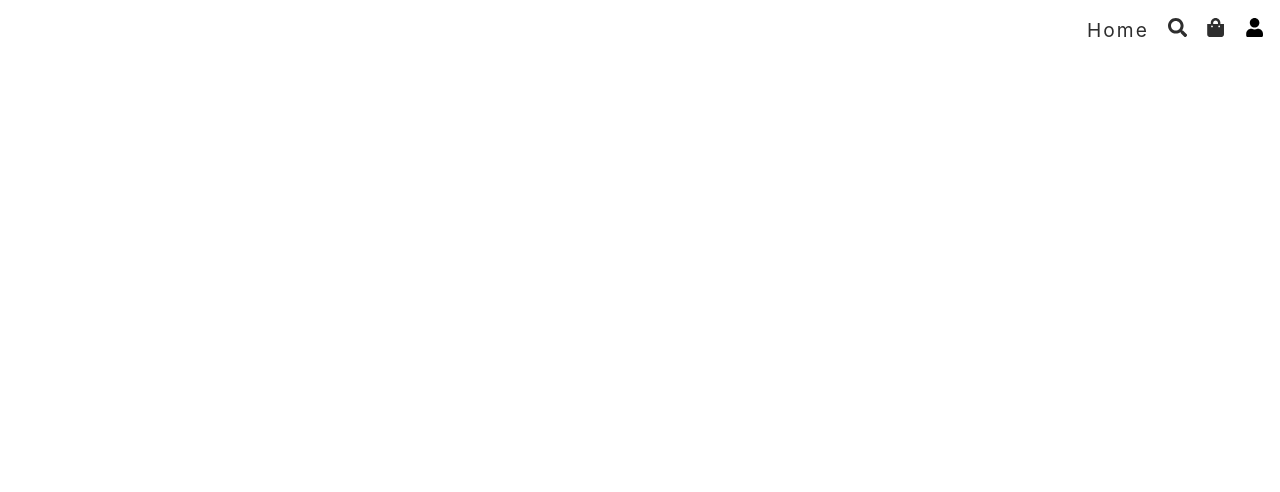
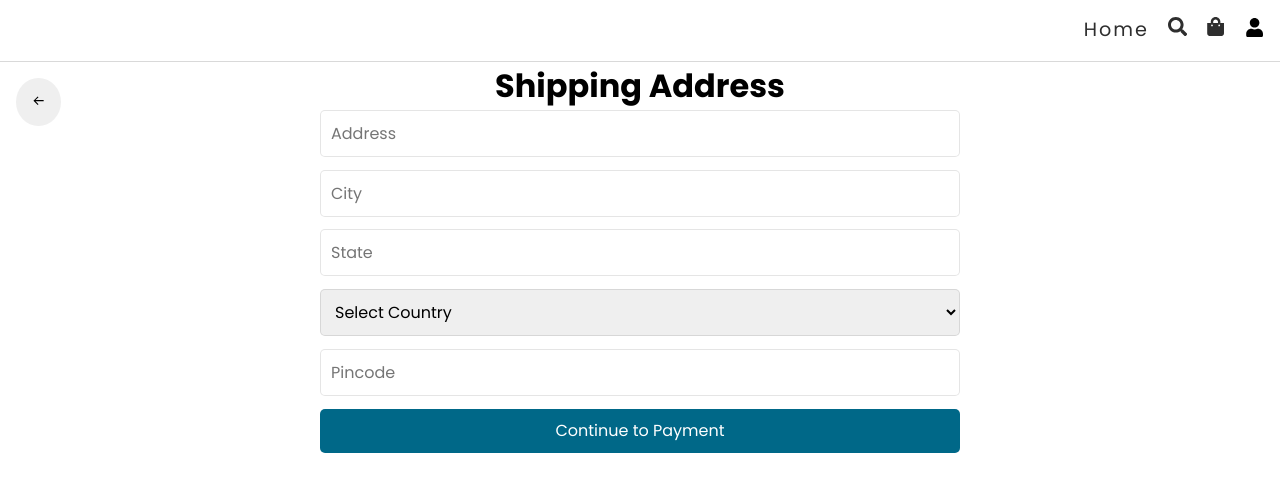
Before and after one commit to Ashish-Bind/MERN-Ecommerce, a React (Vite) app in the folder client/: page /shipping in a window 1280 px wide. Before the commit this address had no page. Shown: the top 492 px of the page. Built offline with nearby package versions, Linux system fonts and the light colour scheme.

Commit message:
Cart and Shipping Page

```diff
--- a/client/src/App.tsx
+++ b/client/src/App.tsx
@@ -6,6 +6,8 @@ import Header from './components/Header'
 const Home = lazy(() => import('./pages/Home'))
 const Search = lazy(() => import('./pages/Search'))
 const Cart = lazy(() => import('./pages/Cart'))
+const Shipping = lazy(() => import('./pages/Shipping'))
+
 const Dashboard = lazy(() => import('./pages/admin/dashboard'))
 const Products = lazy(() => import('./pages/admin/products'))
 const Customers = lazy(() => import('./pages/admin/customers'))
@@ -33,6 +35,11 @@ const App = () => {
           <Route path="/" element={<Home />} />
           <Route path="/search" element={<Search />} />
           <Route path="/cart" element={<Cart />} />
+
+          {/* Protected Routes */}
+          <Route path="/shipping" element={<Shipping />} />
+
+          {/* Admin Routes */}
           <Route path="/admin/dashboard" element={<Dashboard />} />
           <Route path="/admin/product" element={<Products />} />
           <Route path="/admin/customer" element={<Customers />} />
--- /dev/null
+++ b/client/src/components/CartItem.tsx
@@ -0,0 +1,33 @@
+import React from 'react'
+import { FaTrash } from 'react-icons/fa'
+
+interface CartItemProps {
+  id: string
+  img: string
+  name: string
+  price: number
+  stock: number
+  quantity: number
+}
+
+const CartItem = ({ img, name, stock, price, quantity }: CartItemProps) => {
+  return (
+    <div className="item">
+      <div className="item-details">
+        <img src={img} alt={name} />
+        <div>
+          <p>{name}</p>
+          <span>${price}</span>
+        </div>
+      </div>
+      <div className="quantity">
+        <button>-</button>
+        <span>{quantity}</span>
+        <button>+</button>
+        <FaTrash />
+      </div>
+    </div>
+  )
+}
+
+export default CartItem
--- a/client/src/components/ProductCard.tsx
+++ b/client/src/components/ProductCard.tsx
@@ -1,5 +1,4 @@
-import React from 'react'
-import { FaPlus } from 'react-icons/fa'
+import { FaBars, FaPlus } from 'react-icons/fa'
 
 interface ProductCardProps {
   id: string
@@ -26,6 +25,7 @@ const ProductCard = ({
 
       <div className="overlay">
         <button onClick={cartHandler}>{<FaPlus />}</button>
+        <button onClick={cartHandler}>{<FaBars />}</button>
       </div>
     </div>
   )
--- a/client/src/pages/Cart.tsx
+++ b/client/src/pages/Cart.tsx
@@ -1,5 +1,76 @@
+import { useEffect, useState } from 'react'
+import CartItem from '../components/CartItem'
+import { Navigate, useNavigate } from 'react-router-dom'
+
+const cartItems = [
+  {
+    id: '1',
+    name: 'Iphone',
+    img: 'https://m.media-amazon.com/images/I/71d7rfSl0wL._AC_UY327_FMwebp_QL65_.jpg',
+    price: 65500,
+    stock: 10,
+    quantity: 2,
+  },
+  {
+    id: '1',
+    name: 'Iphone',
+    img: 'https://m.media-amazon.com/images/I/71d7rfSl0wL._AC_UY327_FMwebp_QL65_.jpg',
+    price: 65500,
+    stock: 10,
+    quantity: 2,
+  },
+]
+const discount = 500
+
 const Cart = () => {
-  return <div>Cart</div>
+  const [coupon, setCoupon] = useState<string>('')
+  const [isValidCoupon, setIsValidCoupon] = useState<boolean>(false)
+
+  const navigate = useNavigate()
+
+  useEffect(() => {}, [coupon])
+
+  return (
+    <div className="cart">
+      <main>
+        <h1>Cart</h1>
+        <div className="cart-items">
+          {cartItems.length > 0 ? (
+            cartItems.map((item) => <CartItem key={item.name} {...item} />)
+          ) : (
+            <h1>No items added.</h1>
+          )}
+        </div>
+      </main>
+      <aside>
+        <div>Subtotal: ${1}</div>
+        <div>Tax: ${1}</div>
+        <div>Subtotal: ${1}</div>
+        <div>
+          <strong>Total: ${1}</strong>
+        </div>
+
+        <div>
+          <input
+            type="text"
+            placeholder="Have a coupon?"
+            value={coupon}
+            onChange={(e) => setCoupon(e.target.value)}
+          />
+        </div>
+
+        {coupon &&
+          (isValidCoupon ? (
+            <div className="green">
+              ${discount} using the coupon {coupon}
+            </div>
+          ) : (
+            <div className="red">Invalid Coupon</div>
+          ))}
+        <button onClick={() => navigate('/shipping')}>Checkout</button>
+      </aside>
+    </div>
+  )
 }
 
 export default Cart
--- /dev/null
+++ b/client/src/pages/Shipping.tsx
@@ -0,0 +1,85 @@
+import { ChangeEvent, FormEvent, useState } from 'react'
+import { BiArrowBack } from 'react-icons/bi'
+import { FaBackward } from 'react-icons/fa'
+import { useNavigate } from 'react-router-dom'
+
+const Shipping = () => {
+  const [shippingDetails, setShippingDetails] = useState({
+    address: '',
+    city: '',
+    state: '',
+    country: '',
+    pincode: undefined,
+  })
+
+  const navigate = useNavigate()
+
+  const changeHandler = (
+    e: ChangeEvent<HTMLInputElement | HTMLSelectElement>
+  ) => {
+    setShippingDetails((prev) => ({ ...prev, [e.target.name]: e.target.value }))
+  }
+
+  const handleSubmit = (e: FormEvent<HTMLFormElement>) => {
+    e.preventDefault()
+    console.log(shippingDetails)
+  }
+
+  return (
+    <div className="shipping">
+      <div className="back">
+        <button onClick={() => navigate('/cart')}>
+          <BiArrowBack />
+        </button>
+      </div>
+
+      <div className="shipping-details">
+        <h1>Shipping Address</h1>
+        <form onSubmit={handleSubmit}>
+          <input
+            type="text"
+            name="address"
+            placeholder="Address"
+            value={shippingDetails.address}
+            onChange={changeHandler}
+          />
+          <input
+            type="text"
+            name="city"
+            placeholder="City"
+            value={shippingDetails.city}
+            onChange={changeHandler}
+          />
+          <input
+            type="text"
+            name="state"
+            placeholder="State"
+            value={shippingDetails.state}
+            onChange={changeHandler}
+          />
+          <select
+            title="Select Country"
+            name="country"
+            value={shippingDetails.country}
+            onChange={changeHandler}
+          >
+            <option value="">Select Country</option>
+            <option value="india">India</option>
+            <option value="bangladesh">Bangladesh</option>
+            <option value="nepal">Nepal</option>
+          </select>
+          <input
+            type="number"
+            name="pincode"
+            placeholder="Pincode"
+            value={shippingDetails.pincode}
+            onChange={changeHandler}
+          />
+          <button>Continue to Payment</button>
+        </form>
+      </div>
+    </div>
+  )
+}
+
+export default Shipping
--- /dev/null
+++ b/client/src/styles/_cart.scss
@@ -0,0 +1,87 @@
+.cart {
+  padding: 2rem;
+  @include flex(row, center, space-between);
+  display: flex;
+  gap: 2rem;
+  height: calc(100vh - 4rem);
+
+  > main {
+    width: 75%;
+    overflow-y: auto;
+    &::-webkit-scrollbar {
+      display: none;
+    }
+
+    .cart-items {
+      .item {
+        display: flex;
+        justify-content: space-between;
+        margin: 1rem 0;
+
+        border: 1px solid rgba($color: #000000, $alpha: 0.15);
+        border-radius: 5px;
+        padding: 1rem;
+
+        img {
+          height: 7rem;
+        }
+
+        .item-details {
+          display: flex;
+          align-items: stretch;
+          gap: 1rem;
+
+          p {
+            font-size: 1.5rem;
+            font-weight: bold;
+          }
+        }
+
+        .quantity {
+          display: flex;
+          gap: 10px;
+          align-items: center;
+          button {
+            padding: 10px;
+            border: none;
+          }
+
+          svg {
+            :hover {
+              color: red;
+              transition: all 0.5ms ease-in;
+            }
+          }
+        }
+      }
+    }
+  }
+
+  aside {
+    width: 25%;
+    @include flex(column, center, stretch, 1.5rem);
+    align-self: center;
+    font-family: Poppins, sans-serif;
+
+    padding: 2rem;
+
+    input {
+      padding: 5px;
+      border-radius: 5px;
+      width: 100%;
+      font-family: Poppins, sans-serif;
+    }
+
+    button {
+      padding: 5px 15px;
+      border-radius: 5px;
+      border: none;
+      background-color: $color3;
+      color: #fff;
+      font-size: 1rem;
+      font-weight: 500;
+      font-family: Poppins, sans-serif;
+      cursor: pointer;
+    }
+  }
+}
--- a/client/src/styles/_home.scss
+++ b/client/src/styles/_home.scss
@@ -27,7 +27,7 @@
     flex: 1;
     gap: 1rem;
     display: flex;
-    overflow-x: auto;
+    // overflow-x: auto;
 
     &::-webkit-scrollbar {
       display: none;
@@ -37,14 +37,49 @@
 
 .product-card {
   width: 18.75rem;
-  height: 25rem;
+  border: 1px solid rgba(0, 0, 0, 0.15);
+  border-radius: 5px;
   padding: 1rem;
   flex: none;
   @include flex(column, flex-start, center, 4px);
+  position: absolute;
+  &:hover {
+    > div {
+      opacity: 100%;
+    }
+  }
 
   > img {
-    @include square(calc(18.75rem - 3rem));
-    object-fit: cover;
+    @include square(calc(18.75rem - 5rem));
+    object-fit: contain;
     margin: 1rem;
   }
+
+  h1 {
+    font-weight: 700;
+    font-size: 1.1rem;
+  }
+
+  > div {
+    @include square(100%);
+    @include flex(column, center, center, 4px);
+    position: absolute;
+    top: 0;
+    left: 0;
+    background-color: rgba(0, 0, 0, 0.4);
+    opacity: 0;
+
+    > button {
+      @include flex(column, center, center, 4px);
+      padding: 1rem;
+      background-color: $color3;
+      color: #fff;
+      border: none;
+      border-radius: 100%;
+      &:hover {
+        rotate: 20deg;
+      }
+      transition: all ease-in 0.3s;
+    }
+  }
 }
--- /dev/null
+++ b/client/src/styles/_shipping.scss
@@ -0,0 +1,45 @@
+.shipping {
+  @include flex(row, center, center, 1rem);
+  position: relative;
+
+  .back {
+    position: absolute;
+    top: 1rem;
+    left: 1rem;
+    button {
+      padding: 1rem;
+      border-radius: 100%;
+      border: none;
+    }
+  }
+
+  .shipping-details {
+    text-align: center;
+    width: 50%;
+    height: calc(100vh - 4rem);
+    > form {
+      @include flex(column, center, center, 0.8rem);
+
+      input,
+      select {
+        font-family: Poppins, sans-serif;
+        padding: 10px;
+        border-radius: 5px;
+        border: 1px solid rgba(0, 0, 0, 0.1);
+        font-size: 1rem;
+        width: 100%;
+      }
+
+      button {
+        font-family: Poppins, sans-serif;
+        padding: 0.6rem 1.2rem;
+        width: 100%;
+        font-size: 1rem;
+        background-color: $color3;
+        color: #fff;
+        border-radius: 5px;
+        border: none;
+      }
+    }
+  }
+}
--- a/client/src/styles/app.scss
+++ b/client/src/styles/app.scss
@@ -1,5 +1,7 @@
+@import url('https://fonts.googleapis.com/css2?family=Poppins:ital,wght@0,100;0,200;0,300;0,400;0,500;0,600;0,700;0,800;0,900;1,100;1,200;1,300;1,400;1,500;1,600;1,700;1,800;1,900&display=swap');
+
 :root {
-  font-family: Inter, system-ui, Avenir, Helvetica, Arial, sans-serif;
+  font-family: Poppins, Inter, system-ui, Avenir, Helvetica, Arial, sans-serif;
   line-height: 1.5;
   font-weight: 400;
 }
@@ -36,6 +38,9 @@ $color3: rgb(0, 104, 136);
 @import 'admin/mixin';
 
 @import 'home';
+@import 'cart';
+
+@import 'shipping';
 
 @import 'admin/dashboard';
 @import 'admin/products';
@@ -46,6 +51,7 @@ $color3: rgb(0, 104, 136);
 .header {
   @include flex(row, flex-end, stretch, 1.2rem);
   padding: 1rem;
+  border-bottom: 1px solid rgba($color: #000000, $alpha: 0.15);
 
   a {
     color: $color2;
```
